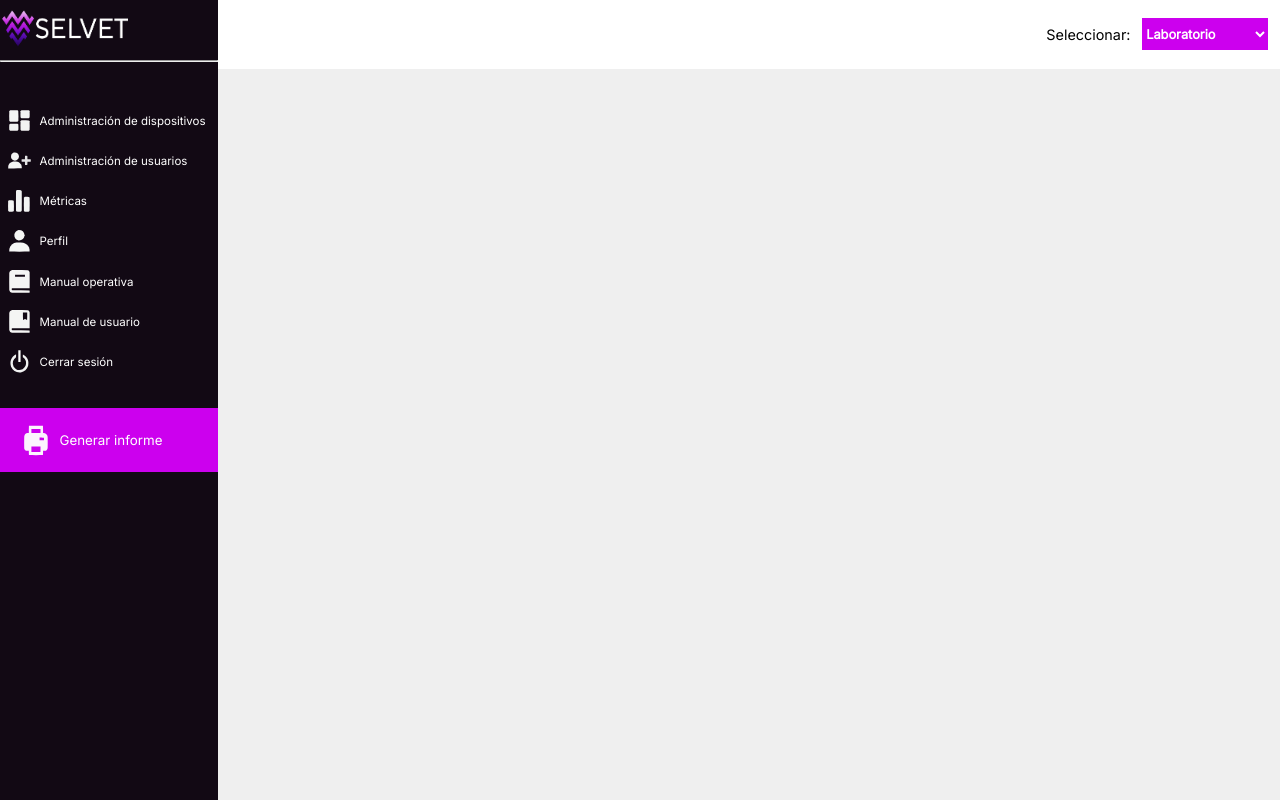
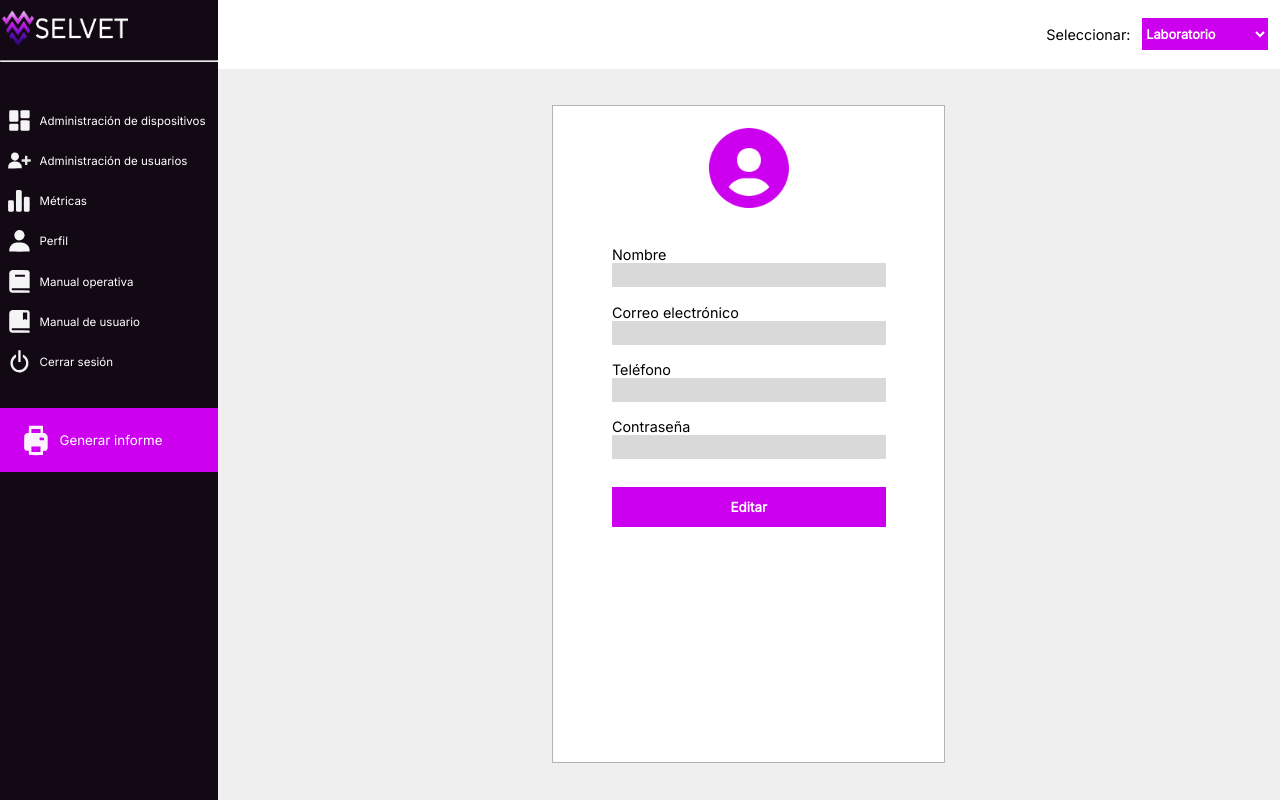
Before and after one commit to KarlaG56/SELVET, a React (Vite) app: page /Perfil-administrador in a window 1280 px wide. Built offline with nearby package versions, Linux system fonts and the light colour scheme.

Commit message:
[ADD] Editar perfil

```diff
--- a/src/Components/Page/PerfilAdmin.jsx
+++ b/src/Components/Page/PerfilAdmin.jsx
@@ -1,6 +1,7 @@
 import Body from '../PerfilAdmin/Body';
 import Header from "../Header";
 import Aside from "../Aside";
+import '../../assets/Styles/Perfil.css';
 
 
 function PerfilAdmin() {
--- a/src/Components/PerfilAdmin/Data.jsx
+++ b/src/Components/PerfilAdmin/Data.jsx
@@ -1,6 +1,43 @@
-function Data(){
-    return(
-        <div className="div-form-perfilU-container">
+import {Link} from "react-router-dom";
+
+function Data() {
+    return (
+        <div className="div-perfil-container">
+            <div className="div-form-perfil">
+                <div className="div-form">
+                    <div className="div-icon-perfil">
+                        <img src="/Icon/user-circle.png" className="icon-user-circle" />
+                    </div>
+                    <form >
+                        <div className="div-data-perfil">
+                            <label htmlFor="" className="txt-perfil-form">Nombre</label>
+                            <input type="text" className="input-perfil-form" required />
+                        </div>
+
+                        <div className="div-data-perfil">
+                            <label htmlFor="" className="txt-perfil-form">Correo electrónico</label>
+                            <input type="email" className="input-perfil-form" required/>
+                        </div>
+
+                        <div className="div-data-perfil">
+                            <label htmlFor="" className="txt-perfil-form">Teléfono</label>
+                            <input type="text" className="input-perfil-form" required />
+                        </div>
+
+                        <div className="div-data-perfil">
+                            <label htmlFor="" className="txt-perfil-form">Contraseña</label>
+                            <input type="password" className="input-perfil-form" required />
+                        </div>
+
+                        <Link to="/" className="div-btn-perfil">
+                           <button className="btn-perfil">Editar</button>
+                        </Link>
+
+
+                    </form>
+                </div>
+            </div>
+
 
         </div>
     )
--- a/src/assets/Styles/Menu.css
+++ b/src/assets/Styles/Menu.css
@@ -161,7 +161,6 @@ hr {
     color: white;
     font-family: 'Inter', sans-serif;
     cursor: pointer;
-
 }
 
 .div-btn-pdf:hover {
--- /dev/null
+++ b/src/assets/Styles/Perfil.css
@@ -0,0 +1,79 @@
+* {
+    margin: 0;
+    padding: 0;
+}
+
+/*Administrador*/
+
+.div-perfil-container {
+    width: 100%;
+    height: 100%;
+    display: flex;
+    justify-content: center;
+    align-items: center;
+}
+
+.div-form-perfil {
+    width: 37%;
+    height: 90%;
+    background-color: rgb(255, 255, 255);
+    border: #b3b3b3 0.1rem solid;
+    display: flex;
+    justify-content: center;
+}
+
+.div-form {
+
+    width: 70%;
+    height: 100%;
+    display: flex;
+    flex-direction: column;
+}
+
+.div-icon-perfil {
+    display: flex;
+    justify-content: center;
+}
+
+.icon-user-circle {
+    width: 6rem;
+    height: 6rem;
+    margin-top: 5%;
+    margin-bottom: 5%;
+}
+
+.div-data-perfil {
+    display: flex;
+    flex-direction: column;
+    margin-top: 6%;
+}
+
+.txt-perfil-form {
+    font-family: 'Inter', sans-serif;
+    font-size: 0.9rem;
+}
+
+.input-perfil-form {
+    border: none;
+    outline: none;
+    background-color: #d9d9d9;
+    height: 1.5rem;
+}
+
+
+.btn-perfil {
+    background-color: #c0ef;
+    border: none;
+    outline: none;
+    color: white;
+    font-family: 'Inter', sans-serif;
+    font-weight: bold;
+    width: 100%;
+    height: 2.5rem;
+    margin-top: 10%;
+    cursor: pointer;
+}
+
+.btn-perfil:hover{
+    background-color: rgb(229, 98, 252);
+}
```
Also changed, not shown: public/Icon/edit.svg (added), public/Icon/user-circle.png (added), src/assets/Styles/EditarPerfil.css (added).
